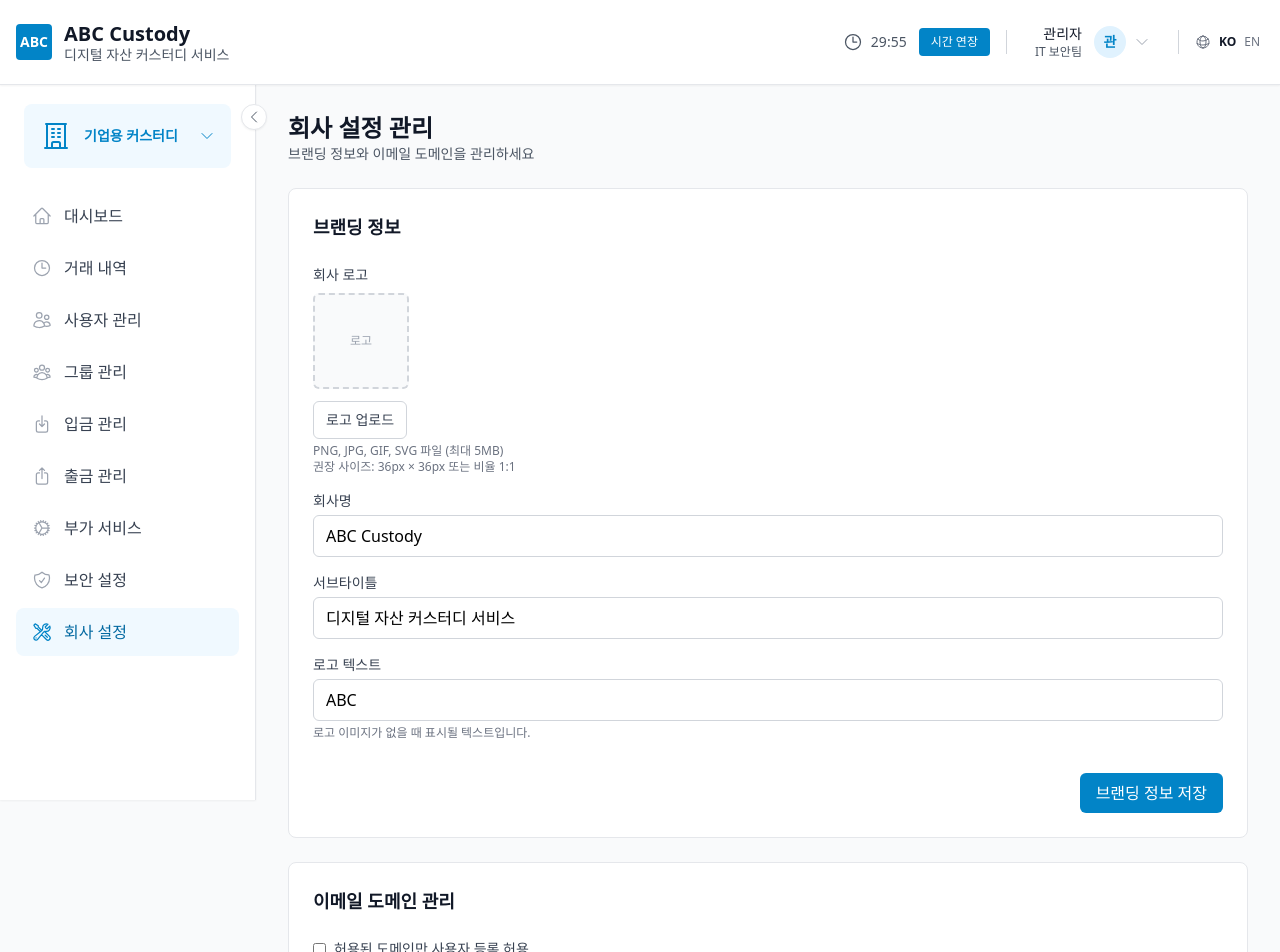
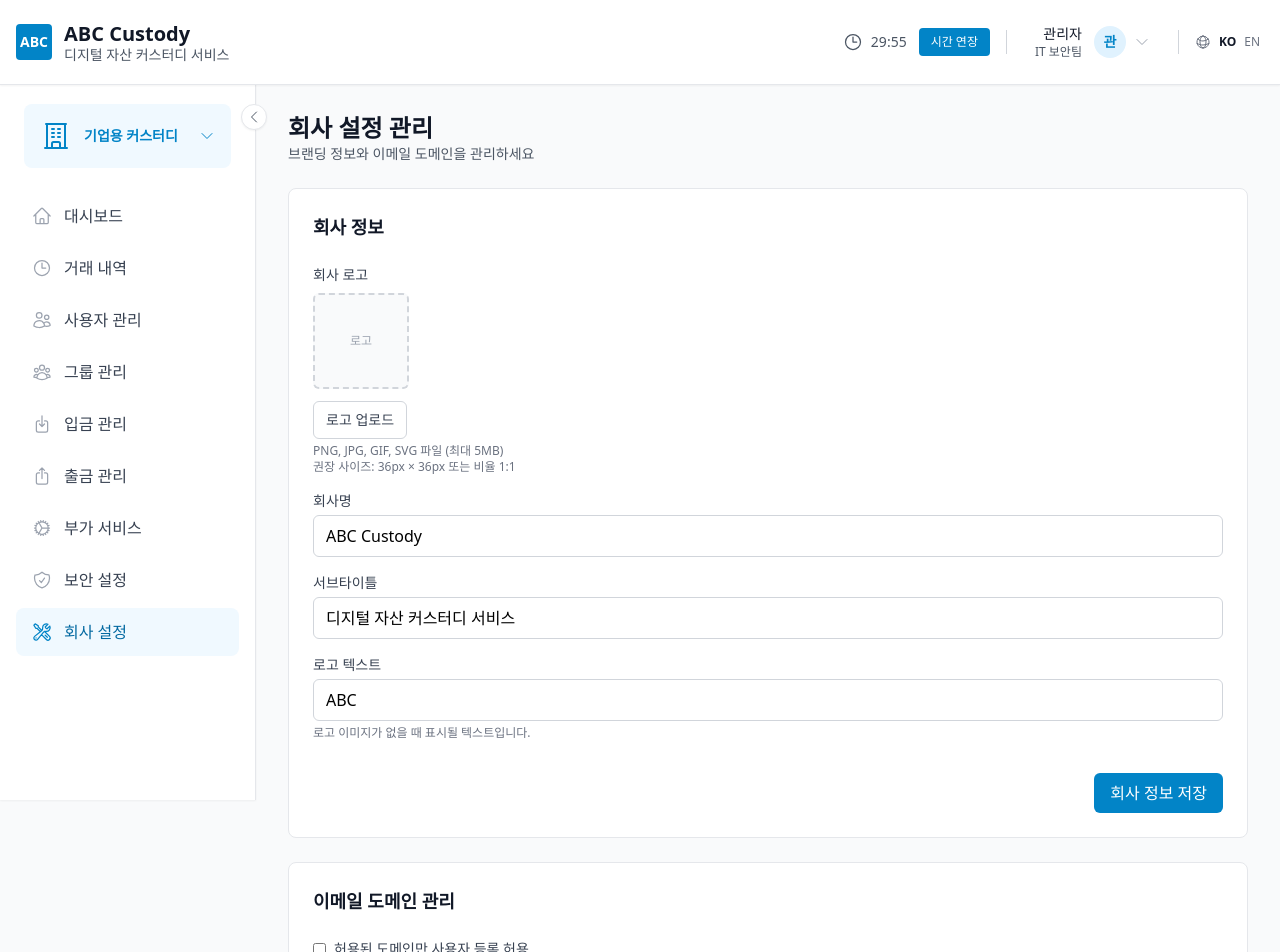
Before and after one commit to jinhyung-colligence/test, a Next.js app: page /setting in a window 1280 px wide. Shown: the top 952 px of the page. Built offline with nearby package versions, Linux system fonts and the light colour scheme.

Commit message:
fix: 회사정보

```diff
--- a/src/components/admin/CompanySettings.tsx
+++ b/src/components/admin/CompanySettings.tsx
@@ -71,7 +71,7 @@ export default function CompanySettings() {
     setLogoPreview(null);
   };
 
-  // 브랜딩 정보 저장
+  // 회사 정보 저장
   const handleSaveBranding = async () => {
     setIsSaving(true);
     try {
@@ -90,7 +90,7 @@ export default function CompanySettings() {
       }
 
       await updateCompanySettings(updateData);
-      setSaveMessage("브랜딩 정보가 저장되었습니다.");
+      setSaveMessage("회사 정보가 저장되었습니다.");
       setTimeout(() => setSaveMessage(null), 3000);
     } catch (error) {
       setSaveMessage("저장 중 오류가 발생했습니다.");
@@ -157,10 +157,10 @@ export default function CompanySettings() {
         </div>
       )}
 
-      {/* 브랜딩 정보 섹션 */}
+      {/* 회사 정보 섹션 */}
       <div className="bg-white border border-gray-200 rounded-lg p-6">
         <div className="mb-6">
-          <h2 className="text-lg font-semibold text-gray-900">브랜딩 정보</h2>
+          <h2 className="text-lg font-semibold text-gray-900">회사 정보</h2>
         </div>
 
         <div className="space-y-4">
@@ -272,7 +272,7 @@ export default function CompanySettings() {
               disabled={isSaving}
               className="px-4 py-2 bg-primary-600 text-white rounded-md hover:bg-primary-700 disabled:opacity-50 disabled:cursor-not-allowed transition-colors"
             >
-              {isSaving ? "저장 중..." : "브랜딩 정보 저장"}
+              {isSaving ? "저장 중..." : "회사 정보 저장"}
             </button>
           </div>
         </div>
```
